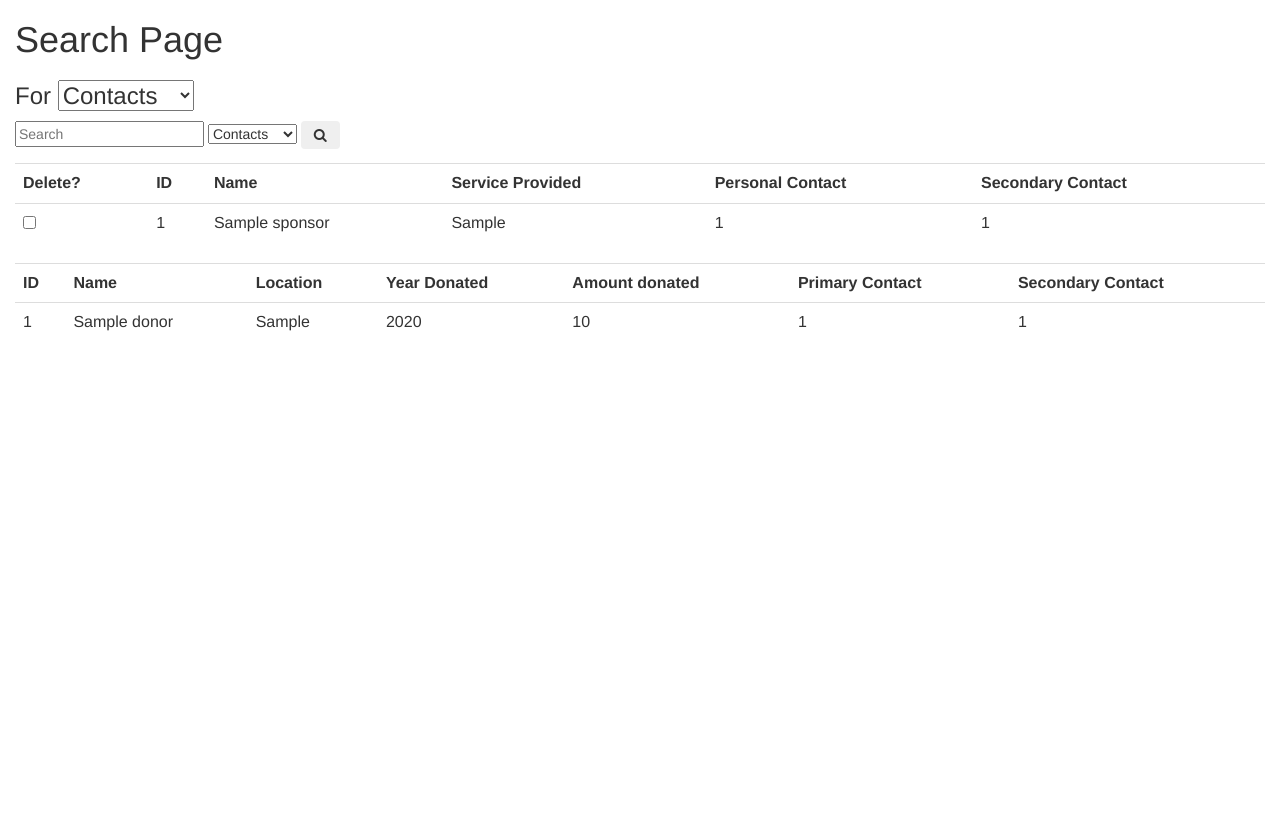
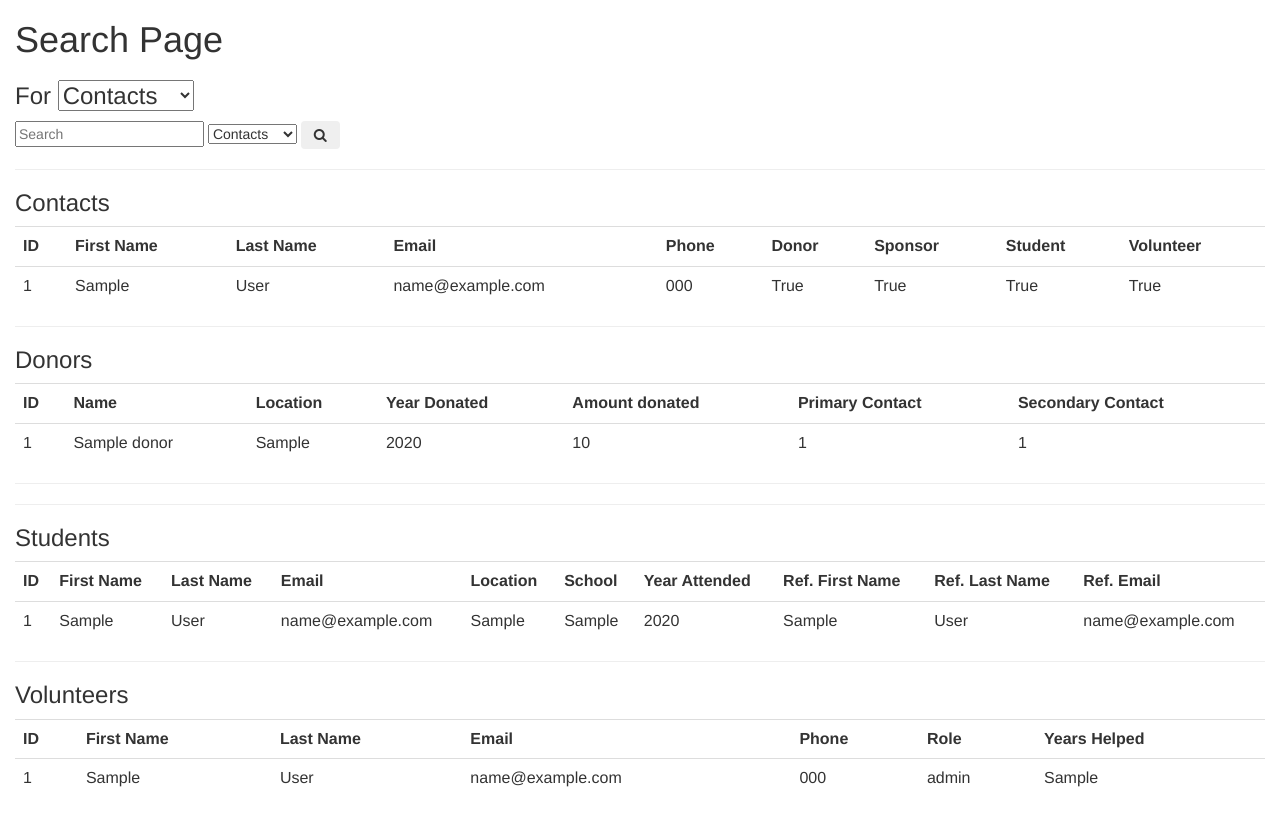
Before and after one commit to CodeTheChangeUBC/vjk, a Django app: template vjk/templates/search.html in a window 1280 px wide. Before the commit the page ends 331 px from the top, so only its background shows below. Run offline with Django 3.2, Linux system fonts and the light colour scheme; tables that the repository leaves empty hold one stand-in row (values such as "Sample post"); the template is opened without the code that fills it: values that come from a table or form of the project are taken from there, most other values are stand-ins (such as "Sample title", 1, 10 or a date in 2020); some libraries are stand-ins or nearby versions.

Commit message:
DB Tables except Sponsors (db error)
TODO: Buttons, inputs, filter, more fanciness, then done

```diff
--- a/vjk/models.py
+++ b/vjk/models.py
@@ -1,22 +1,31 @@
 from django.db import models
 
 # Create your models here.
+class Contacts(models.Model):
+	first_name = models.CharField(max_length = 75)
+	last_name = models.CharField(max_length = 75)
+	email = models.EmailField()
+	phone = models.CharField(max_length  = 20)
+	donor = models.BooleanField()
+	sponsor = models.BooleanField()
+	student = models.BooleanField()
+	volunteer = models.BooleanField()
+
+class Donors(models.Model):
+	org_name = models.CharField(max_length = 50)
+	location = models.CharField(max_length = 100)
+	year_donation = models.IntegerField()
+	amount_donation = models.IntegerField()
+	primary_contact = models.ForeignKey('Contacts', on_delete=models.PROTECT, related_name="+", default=-1)
+	secondary_contact = models.ForeignKey('Contacts', on_delete=models.PROTECT, related_name="+", default=-1)
 
 class Sponsors(models.Model):
 	name = models.CharField(max_length = 30)
 	service_provided = models.CharField(max_length = 50)
-	personal_contact = models.IntegerField()
-	sec_contact = models.IntegerField()
+	primary_contact = models.ForeignKey('Contacts', on_delete=models.PROTECT, related_name="+", default=-1)
+	secondary_contact = models.ForeignKey('Contacts', on_delete=models.PROTECT, related_name="+", default=-1)
 
-class Donor(models.Model):
-	org_name = models.CharField(max_length = 50)
-	location = models.CharField(max_length = 100)
-	year_donation = models.IntegerField()
-	amount_donation = models.IntegerField()
-	contact_ID1 = models.IntegerField()
-	contact_ID2 = models.IntegerField()
-
-class Student(models.Model):
+class Students(models.Model):
 	first_name = models.CharField(max_length = 75)
 	last_name = models.CharField(max_length = 75)
 	email = models.EmailField()
@@ -33,14 +42,4 @@
 	email = models.EmailField()
 	phone = models.CharField(max_length  = 20)
 	role = models.CharField(max_length = 75)
-	years_helped = models.IntegerField()
-
-class Contacts(models.Model):
-	first_name = models.CharField(max_length = 75)
-	last_name = models.CharField(max_length = 75)
-	email = models.EmailField()
-	phone = models.CharField(max_length  = 20)
-	donor = models.BooleanField()
-	sponsor = models.BooleanField()
-	student = models.BooleanField()
-	volunteer = models.BooleanField()
+	years_helped = models.CharField(max_length=75,default="")
--- a/vjk/templates/search.html
+++ b/vjk/templates/search.html
@@ -1,12 +1,13 @@
 <html>
 <head>
+  <title>Search Page</title>
   <link rel="stylesheet" href="https://maxcdn.bootstrapcdn.com/bootstrap/3.3.7/css/bootstrap.min.css">
   <link rel="stylesheet" href="https://cdnjs.cloudflare.com/ajax/libs/font-awesome/4.7.0/css/font-awesome.min.css">
   <!-- jQuery import -->
-  <script src="https://code.jquery.com/jquery-3.2.1.min.js" integrity="sha256-hwg4gsxgFZhOsEEamdOYGBf13FyQuiTwlAQgxVSNgt4=" crossorigin="anonymous"></script>
+  <script type='text/javascript' src="https://code.jquery.com/jquery-3.2.1.min.js" integrity="sha256-hwg4gsxgFZhOsEEamdOYGBf13FyQuiTwlAQgxVSNgt4=" crossorigin="anonymous"></script>
   <script>
     $(document).ready(function(){
-      $("#submit").submit(function(){
+      $("#submit").on("click", function(){
         var tbl = $("#table").val();
         var inpt = $("#input").val();
         var fild = $("#field").val();
@@ -38,34 +39,46 @@
       <option value="students">Students</option>
       <option value="volunteers">Volunteers</option>
     </select>
-    <button id="submit" class="btn searchbutton" type="submit"><i class="fa fa-search"></i></button>
+    <button id="submit" class="btn searchbutton"><i class="fa fa-search"></i></button>
   </form>
-
-  {% if latest_sponsor_list %}
+  <hr>
+  <div class="contacts">
+    <h3>Contacts</h3>
+      {% if contacts_list %}
         <table class="table">
           <tr>
-          <th>Delete?</th>
             <th>ID</th>
-          <th>Name</th>
-          <th>Service Provided</th>
-          <th>Personal Contact</th>
-          <th>Secondary Contact</th>
+            <th>First Name</th>
+            <th>Last Name</th>
+            <th>Email</th>
+            <th>Phone</th>
+            <th>Donor</th>
+            <th>Sponsor</th>
+            <th>Student</th>
+            <th>Volunteer</th>
           </tr>
-      {% for sponsor in latest_sponsor_list %}
+          {% for contact in contacts_list %}
             <tr>
-          <td><input type="checkbox" name="{{sponsor.name}}" value="{{sponsor.id}}"></td>
-          <td>{{sponsor.id}}</td>
-          <td>{{sponsor.name}}</td>
-          <td>{{sponsor.service_provided}}</td>
-          <td>{{sponsor.personal_contact}}</td>
-          <td>{{sponsor.sec_contact}}</td>
+              <td id="{{contact.id}}">{{contact.id}}</td>
+              <td>{{contact.first_name}}</td>
+              <td>{{contact.last_name}}</td>
+              <td>{{contact.email}}</td>
+              <td>{{contact.phone}}</td>
+              <td>{{contact.donor}}</td>
+              <td>{{contact.sponsor}}</td>
+              <td>{{contact.student}}</td>
+              <td>{{contact.volunteer}}</td>
             </tr>
           {% endfor %}
         </table>
     {% else %}
-        <p>No data are available.</p>
+        <p>No Contact data are available.</p>
     {% endif %}
-    {% if latest_donor_list %}
+  </div>
+  <hr>
+  <div class="donors">
+    <h3>Donors</h3>
+      {% if donors_list %}
         <table class="table">
           <tr>
             <th>ID</th>
@@ -76,21 +89,111 @@
             <th>Primary Contact</th>
             <th>Secondary Contact</th>
           </tr>
-        {% for donor in latest_donor_list %}
+          {% for donor in donors_list %}
             <tr>
               <td>{{donor.id}}</td>
               <td>{{donor.org_name}}</td>
               <td>{{donor.location}}</td>
               <td>{{donor.year_donation}}</td>
               <td>{{donor.amount_donation}}</td>
-            <td>{{donor.contact_ID1}}</td>
-            <td>{{donor.contact_ID2}}</td>
+              <td>{{donor.primary_contact_id}}</td>
+              <td>{{donor.secondary_contact_id}}</td>
             </tr>
           {% endfor %}
         </table>
     {% else %}
-      <p>No data are available.</p>
+        <p>No Donor data are available.</p>
     {% endif %}
+  </div>
+  <hr>
+  <!-- Change in DB? -->
+  <!-- <div class="sponsors">
+      <h3>Sponsors</h3>
+      {% if sponsors_list %}
+        <table class="table">
+          <tr>
+            <th>ID</th>
+            <th>Name</th>
+            <th>Service Provided</th>
+          </tr>
+          {% for sponsor in sponsors_list %}
+            <tr>
+              <td>{{sponsor.id}}</td>
+              <td>{{sponsor.name}}</td>
+              <td>{{sponsor.service_provided}}</td>
+            </tr>
+          {% endfor %}
+        </table>
+    {% else %} -->
+        <p>No Sponsor data are available. Issue with DB</p>
+    <!-- {% endif %}
+  </div> -->
+    <hr>
+    <div class="students">
+      <h3>Students</h3>
+        {% if students_list %}
+          <table class="table">
+            <tr>
+              <th>ID</th>
+              <th>First Name</th>
+              <th>Last Name</th>
+              <th>Email</th>
+              <th>Location</th>
+              <th>School</th>
+              <th>Year Attended</th>
+              <th>Ref. First Name</th>
+              <th>Ref. Last Name</th>
+              <th>Ref. Email</th>
+            </tr>
+            {% for student in students_list %}
+              <tr>
+                <td>{{student.id}}</td>
+                <td>{{student.first_name}}</td>
+                <td>{{student.last_name}}</td>
+                <td>{{student.email}}</td>
+                <td>{{student.location}}</td>
+                <td>{{student.school}}</td>
+                <td>{{student.year_attended}}</td>
+                <td>{{student.reference_fname}}</td>
+                <td>{{student.reference_lname}}</td>
+                <td>{{student.reference_email}}</td>
+              </tr>
+            {% endfor %}
+          </table>
+      {% else %}
+          <p>No Student data are available.</p>
+      {% endif %}
+    </div>
+    <hr>
+    <div class="Volunteers">
+      <h3>Volunteers</h3>
+        {% if volunteers_list %}
+          <table class="table">
+            <tr>
+              <th>ID</th>
+              <th>First Name</th>
+              <th>Last Name</th>
+              <th>Email</th>
+              <th>Phone</th>
+              <th>Role</th>
+              <th>Years Helped</th>
+            </tr>
+            {% for volunteer in volunteers_list %}
+              <tr>
+                <td>{{vounteer.id}}</td>
+                <td>{{vounteer.first_name}}</td>
+                <td>{{vounteer.last_name}}</td>
+                <td>{{vounteer.email}}</td>
+                <td>{{vounteer.phone}}</td>
+                <td>{{vounteer.role}}</td>
+                <td>{{vounteer.years_helped}}</td>
+              </tr>
+            {% endfor %}
+          </table>
+      {% else %}
+          <p>No Volunteer data are available.</p>
+      {% endif %}
+    </div>
 </div>
 </body>
 </html>
```
Also changed, not shown: vjk/views.py (+14 -7 lines). Lines whose indentation alone changed are shown as unchanged.
